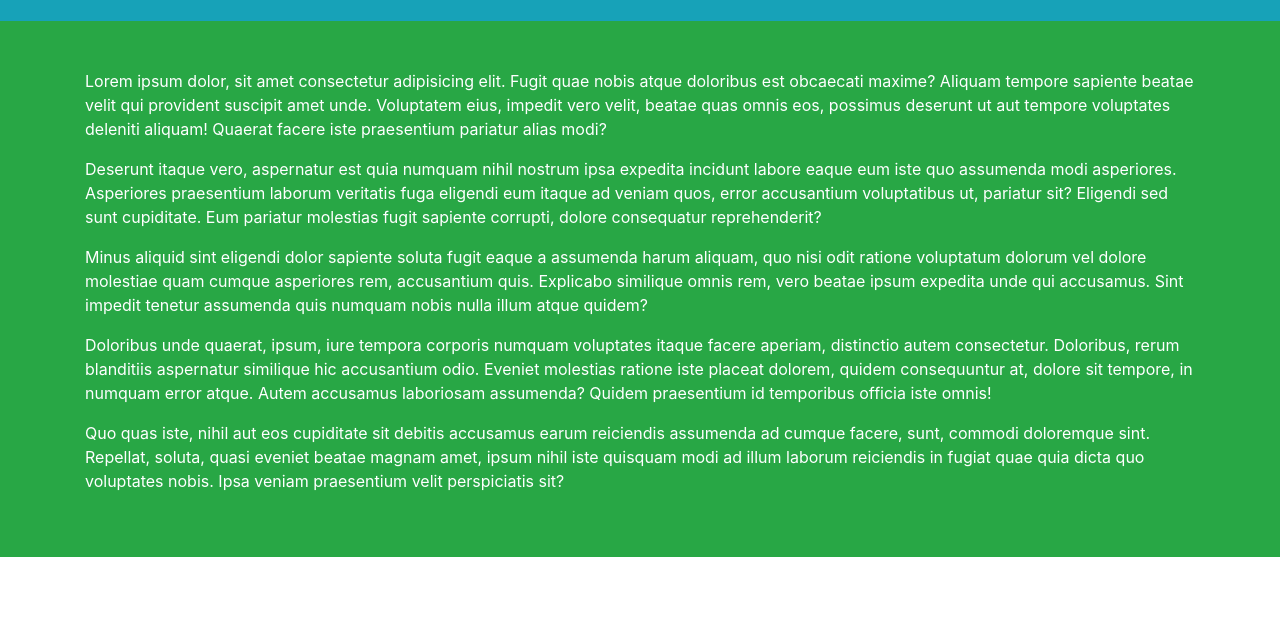
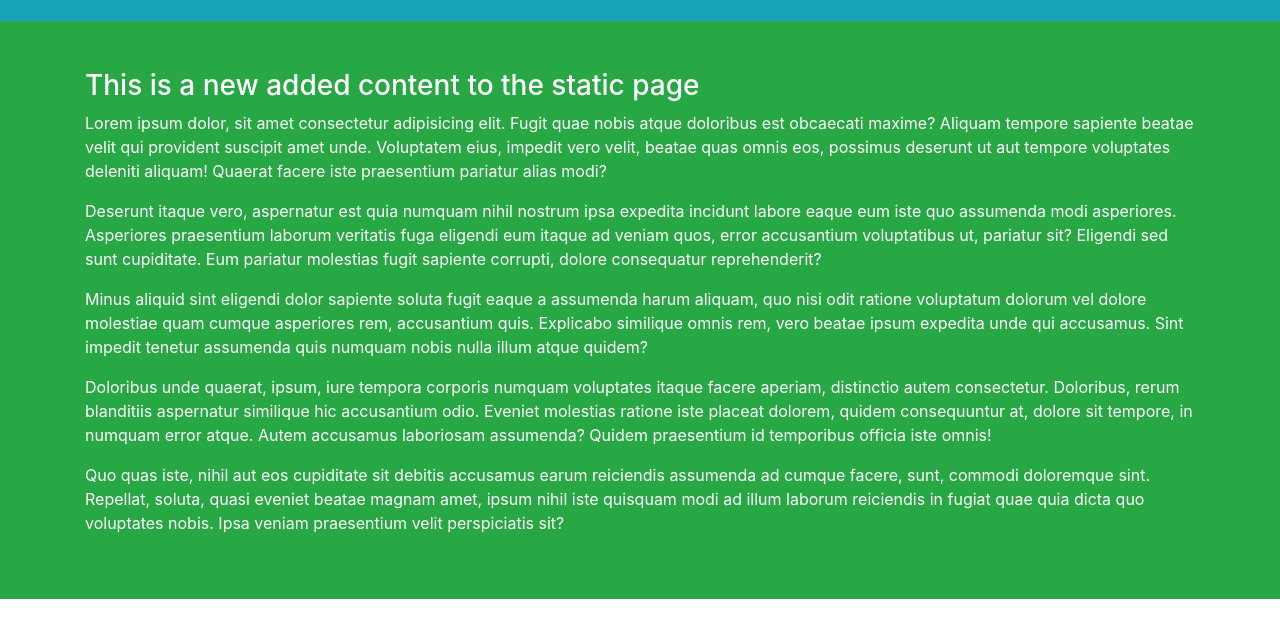
Before and after one commit to rhernandog/docler-static-page-aws, a website: page index.html in a window 1280 px wide. Shown: the part 67-704 px from the top of the page. Drawn offline with nearby package versions, Linux system fonts and the light colour scheme.

Commit message:
Updated static page content

```diff
--- a/index.html
+++ b/index.html
@@ -36,6 +36,7 @@
       <div class="container">
         <div class="row">
           <div class="col-12 text-white">
+            <h3>This is a new added content to the static page</h3>
             <p>Lorem ipsum dolor, sit amet consectetur adipisicing elit. Fugit quae nobis atque doloribus est obcaecati
               maxime? Aliquam tempore sapiente beatae velit qui provident suscipit amet unde. Voluptatem eius, impedit
               vero
```
